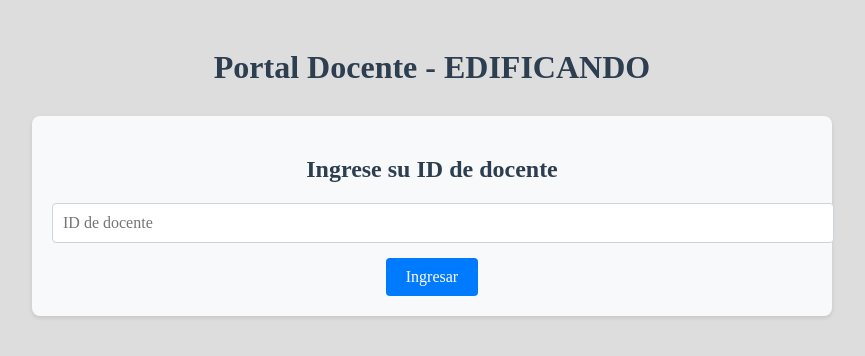
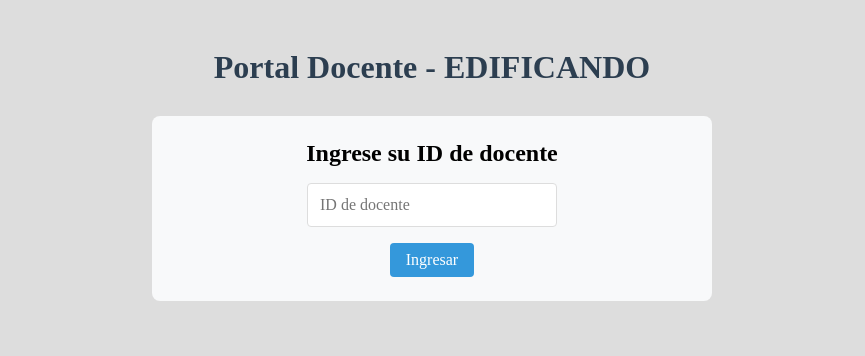
Before and after one commit to MelanyMFM/prueba-EvaluacionDocente, a React (Vite) app: page /docente in a window 1280 px wide. Shown: the top 356 px of the page, without its empty margins (208-1073 px from the left). Built offline with nearby package versions, Linux system fonts and the light colour scheme.

Commit message:
estilo loginForm

```diff
--- a/src/components/EstudiantePage/LoginForm.jsx
+++ b/src/components/LoginForm/LoginForm.jsx
@@ -1,4 +1,4 @@
-import React from 'react';
+import "./loginForm.css";
 
 function LoginForm({ studentId, setStudentId, onAuthenticate }) {
   return (
@@ -8,7 +8,7 @@
         type="text"
         value={studentId}
         onChange={(e) => setStudentId(e.target.value)}
-        placeholder="Documento de identidad"
+        placeholder="Documento"
       />
       <button onClick={onAuthenticate}>Ingresar</button>
     </div>
--- /dev/null
+++ b/src/components/LoginForm/loginForm.css
@@ -0,0 +1,31 @@
+.auth-container{
+    background-color: #f8f9fa;
+    width: 35rem;
+    border-radius: 8px;
+    margin: 0 auto;
+    padding: 1.5rem 0;
+    display: flex;
+    flex-direction: column;
+    align-items: center;
+    gap: 1rem;
+}
+
+.auth-container input[type="text"]{
+    width: 40%;
+    padding: 0.75rem;
+    border: 1px solid #ddd;
+    border-radius: 4px;
+    font-size: 1rem;
+    cursor:text;
+}
+
+.auth-container button{
+    background-color: #3498db;
+    color: white;
+    border: none;
+    font-size: 1rem;
+    border-radius: 4px;
+    cursor: pointer;
+    width: 5.3rem;
+    padding: .5rem 0;
+}
--- a/src/index.css
+++ b/src/index.css
@@ -9,3 +9,7 @@
     padding: 0;
     margin: 0;
 }
+
+h2{
+    margin: 0;
+}
--- a/src/pages/DocentePage/docentePage.css
+++ b/src/pages/DocentePage/docentePage.css
@@ -8,43 +8,6 @@
   text-align: center;
   color: #2c3e50;
   margin-bottom: 30px;
-}
-
-.auth-container {
-  background-color: #f8f9fa;
-  padding: 20px;
-  border-radius: 8px;
-  box-shadow: 0 2px 4px rgba(0, 0, 0, 0.1);
-  text-align: center;
-}
-
-.auth-container h2 {
-  margin-bottom: 20px;
-  color: #2c3e50;
-}
-
-.auth-container input {
-  width: 100%;
-  padding: 10px;
-  margin-bottom: 15px;
-  border: 1px solid #ced4da;
-  border-radius: 4px;
-  font-size: 16px;
-}
-
-.auth-container button {
-  background-color: #007bff;
-  color: white;
-  border: none;
-  padding: 10px 20px;
-  border-radius: 4px;
-  cursor: pointer;
-  font-size: 16px;
-  transition: background-color 0.3s;
-}
-
-.auth-container button:hover {
-  background-color: #0056b3;
 }
 
 .teacher-dashboard {
@@ -75,7 +38,6 @@
   padding-bottom: 10px;
 }
 
-/* Añade estos estilos al archivo existente */
 
 .results-card {
   background-color: #fff;
--- a/src/pages/EstudiantePage/EstudiantePage.jsx
+++ b/src/pages/EstudiantePage/EstudiantePage.jsx
@@ -1,7 +1,7 @@
 import React, { useState, useContext, useEffect } from 'react';
 import { AppContext } from '../../context/AppContext';
 import { useNavigate } from 'react-router-dom';
-import LoginForm from '../../components/EstudiantePage/LoginForm';
+import LoginForm from "../../components/LoginForm/LoginForm";
 import CoursesList from '../../components/EstudiantePage/CoursesList';
 import EvaluationForm from '../../components/EstudiantePage/EvaluationForm';
 import MessageDisplay from '../../components/EstudiantePage/MessageDisplay';
@@ -39,7 +39,7 @@
       const courses = getCoursesForStudent(studentId);
       setStudentCourses(courses);
     } else {
-      alert('Documento de estudiante no válido. Por favor, intente de nuevo.');
+      alert('Documento de estudiante no válido');
     }
   };
 
@@ -62,13 +62,13 @@
     e.preventDefault();
 
     if (!selectedTeacher || !selectedCourse) {
-      alert('Por favor, seleccione un docente y curso para evaluar.');
+      alert('Seleccione un docente y curso para evaluar');
       return;
     }
 
     // Verificar que todas las preguntas tengan respuesta (RF2.4)
     if (answers.some(answer => answer === 0)) {
-      alert('Por favor, responda todas las preguntas antes de enviar.');
+      alert('Responda todas las preguntas antes de enviar');
       return;
     }
 
--- a/src/pages/EstudiantePage/estudiantePage.css
+++ b/src/pages/EstudiantePage/estudiantePage.css
@@ -1,53 +1,3 @@
-
-
-.estudiante-container {
-  max-width: 800px;
-  margin: 0 auto;
-  padding: 20px;
-}
-
-.estudiante-container h1 {
-  text-align: center;
-  color: #2c3e50;
-  margin-bottom: 30px;
-}
-
-.auth-container {
-  background-color: #f8f9fa;
-  padding: 20px;
-  border-radius: 8px;
-  box-shadow: 0 2px 4px rgba(0, 0, 0, 0.1);
-  text-align: center;
-}
-
-.auth-container h2 {
-  margin-bottom: 20px;
-  color: #2c3e50;
-}
-
-.auth-container input {
-  width: 100%;
-  padding: 10px;
-  margin-bottom: 15px;
-  border: 1px solid #ced4da;
-  border-radius: 4px;
-  font-size: 16px;
-}
-
-.auth-container button {
-  background-color: #007bff;
-  color: white;
-  border: none;
-  padding: 10px 20px;
-  border-radius: 4px;
-  cursor: pointer;
-  font-size: 16px;
-  transition: background-color 0.3s;
-}
-
-.auth-container button:hover {
-  background-color: #0056b3;
-}
 
 .survey-container {
   background-color: #f8f9fa;
@@ -263,8 +213,6 @@
   }
 
 
-  /* Estilos para la sección de encuesta */
-
   .estudiantePage select {
 
     padding: 0.75rem;
```
